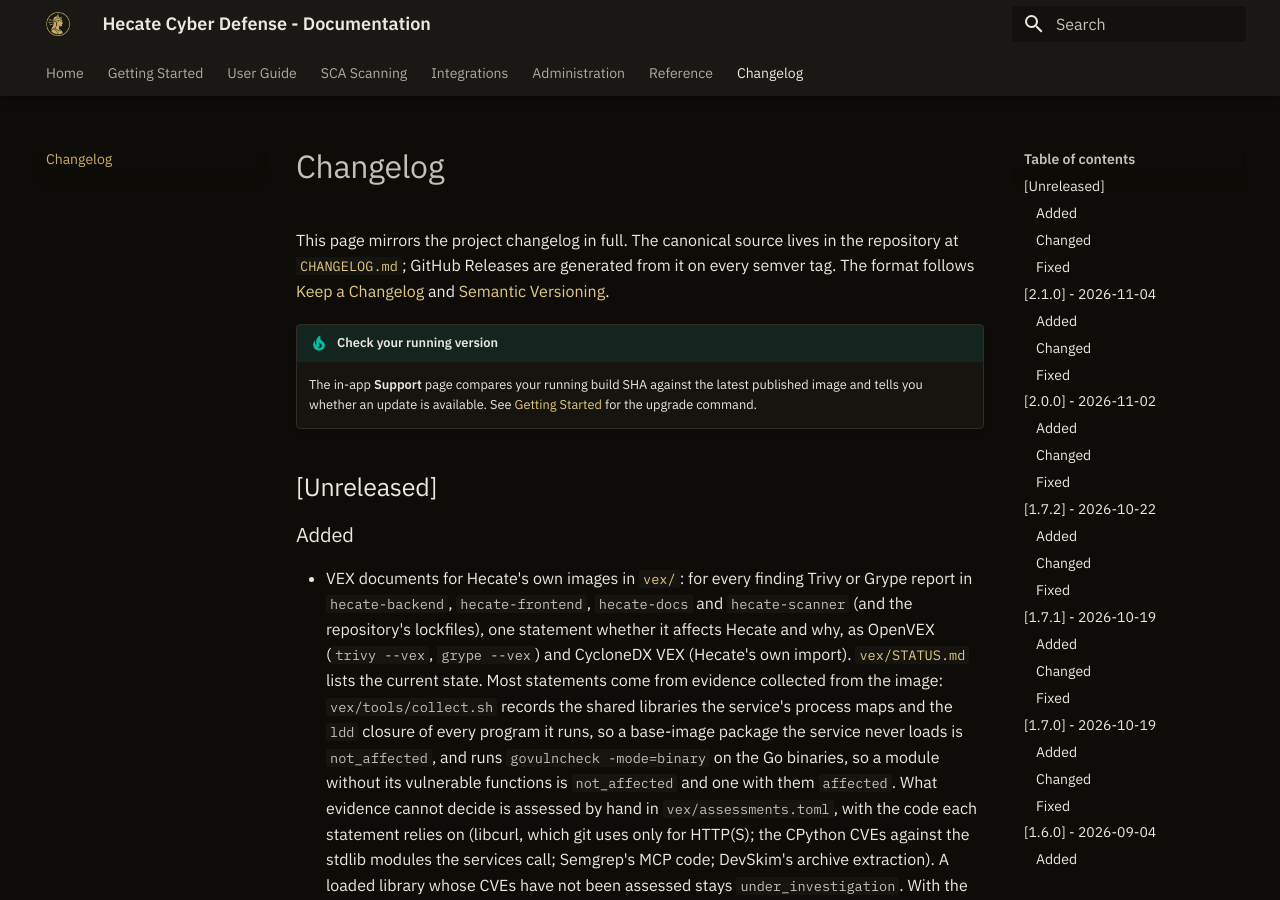
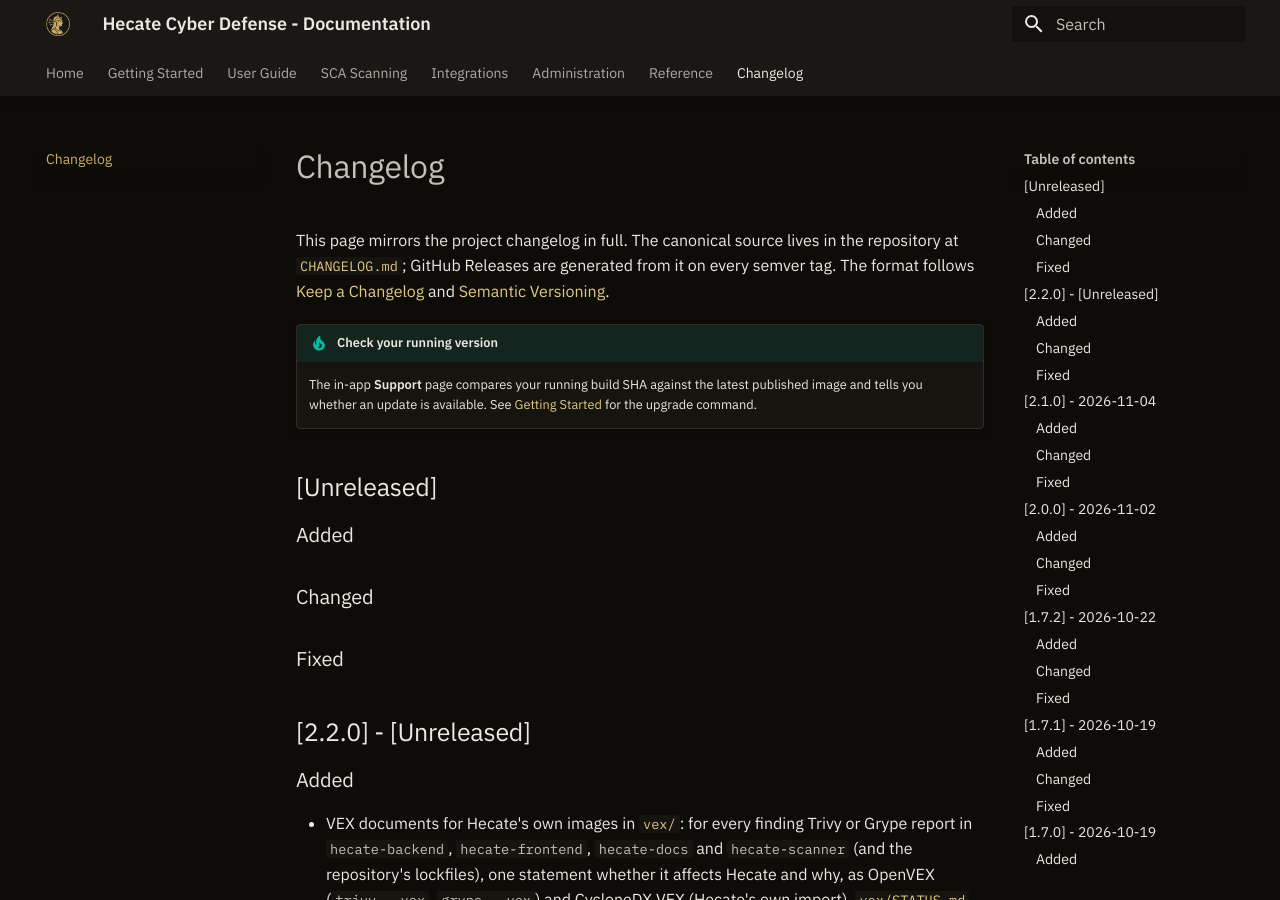
Before and after one commit to 0x3e4/hecate, an MkDocs documentation site: the page built from docs/changelog.md, in a window 1280 px wide and 900 px high. Built offline with MkDocs 1.6.1 and Material for MkDocs 9.7.7, drawn with Linux system fonts in a browser that asks for light colours.

Commit message:
chore: bump version to 2.2.0
The unreleased work (VEX documents and VEX sources, advisory feed kinds, image hardening, inventory fixes) adds features, so the next release is 2.2.0, not 2.1.1. CHANGELOG.md and its docs mirror collect it under [2.2.0], with an empty [Unreleased] above.

```diff
--- a/docs/changelog.md
+++ b/docs/changelog.md
@@ -12,6 +12,14 @@
     for the upgrade command.
 
 ## [Unreleased]
+
+### Added
+
+### Changed
+
+### Fixed
+
+## [2.2.0] - [Unreleased]
 
 ### Added
 
```
Also changed, not shown: CHANGELOG.md (+11 -3 lines), 3 other files.
